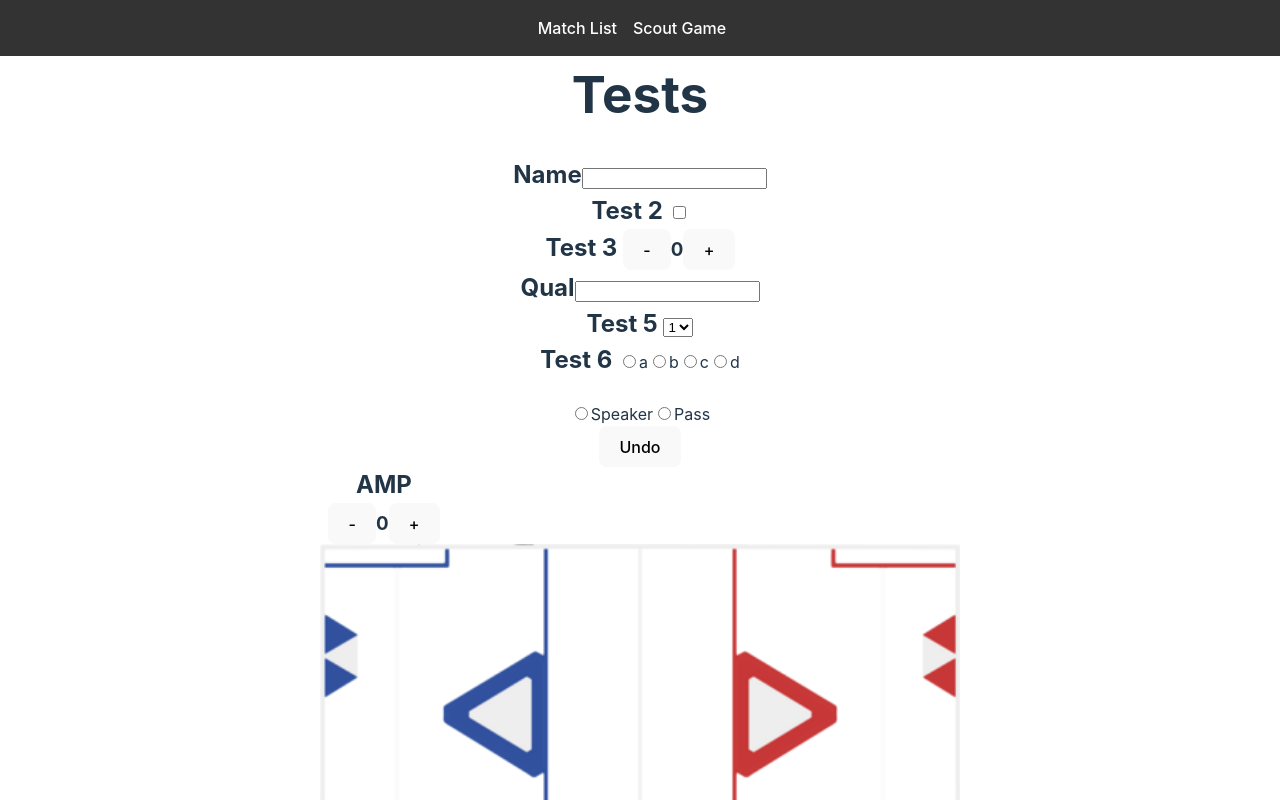
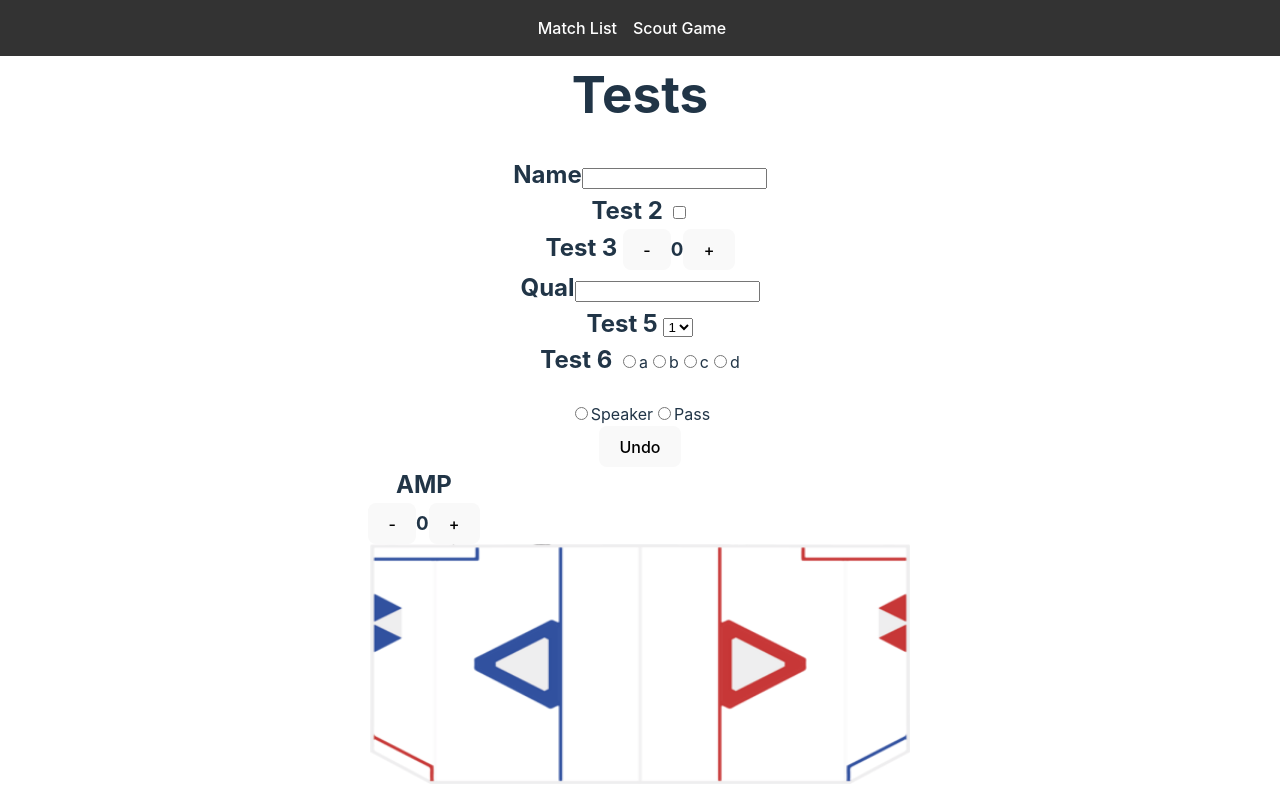
Before and after one commit to GreenBlitz/Scouting2024, a React (Vite) app: page /ScouterTab in a window 1280 px wide. Shown: the top 800 px of the page. Built offline with nearby package versions, Linux system fonts and the light colour scheme.

Commit message:
Yoni - skibidi

```diff
--- a/src/App.css
+++ b/src/App.css
@@ -15,12 +15,29 @@
   }
 }
 
-.map-amp {
+.succesfulness {
+  position: absolute;
+  top: 80%;
+  left: 45%;
+  width: 80px;
+}
+
+.map-amp-left {
   h3,
   h2,
   button {
     display: inline;
     right: 40%;
+    position: relative;
+  }
+}
+
+.map-amp-right {
+  h3,
+  h2,
+  button {
+    display: inline;
+    left: 40%;
     position: relative;
   }
 }
--- a/src/scouter/frontend/ScoutingTab.tsx
+++ b/src/scouter/frontend/ScoutingTab.tsx
@@ -46,8 +46,9 @@ function ScouterTab() {
       />
       <MapQuery
         name="CRESCENDO"
-        width={640}
-        height={340}
+        side="blue"
+        width={540}
+        height={240}
         imagePath="./src/assets/Crescendo Map Blue.png"
         primaryButtons={{ Speaker: "yellow", Pass: "purple" }}
       />
--- a/src/scouter/frontend/querytypes/MapQuery.tsx
+++ b/src/scouter/frontend/querytypes/MapQuery.tsx
@@ -5,6 +5,7 @@ import { localStorageTabName } from "../ScouterQuery";
 import CounterQuery from "./CounterQuery";
 interface MapQueryProps {
   name: string;
+  side: "blue" | "red";
   width: number;
   height: number;
   imagePath: string;
@@ -23,13 +24,14 @@ const MapQuery: React.FC<MapQueryProps> = ({
   height,
   imagePath,
   primaryButtons,
+  side,
 }) => {
   const localStorageKey = localStorageTabName + name + "/Points";
   const [dataPoints, setDataPoints] = useState<DataPoint[]>(
     JSON.parse(localStorage.getItem(localStorageKey) || "[]")
   );
   const [pressedPrimary, setPressedPrimary] = useState<string>("");
-  const [lastClickedPoint, setLastClickedPoint] = useState<Point>();
+  const [lastClickedPoint, setLastClickedEvent] = useState<Point>();
 
   const canvasRef = useRef<HTMLCanvasElement>(null);
   const context = canvasRef.current ? canvasRef.current.getContext("2d") : null;
@@ -48,7 +50,7 @@ const MapQuery: React.FC<MapQueryProps> = ({
       data: pressedPrimary,
       successfulness: successfulness,
     };
-    setLastClickedPoint(undefined);
+    setLastClickedEvent(undefined);
     setDataPoints((prev) => [...prev, clickedPoint]);
   }
 
@@ -74,10 +76,11 @@ const MapQuery: React.FC<MapQueryProps> = ({
   }
 
   function handleClick(event: React.MouseEvent<HTMLCanvasElement, MouseEvent>) {
-    setLastClickedPoint({
+    const clickedPoint = {
       x: event.pageX - event.currentTarget.offsetLeft,
       y: event.pageY - event.currentTarget.offsetTop,
-    });
+    };
+    setLastClickedEvent(clickedPoint);
   }
 
   useEffect(() => {
@@ -85,7 +88,7 @@ const MapQuery: React.FC<MapQueryProps> = ({
     drawPoints();
   }, [dataPoints, addPoint]);
 
-  const buttons = !lastClickedPoint && (
+  const buttons = (
     <div className="map-buttons">
       <div>
         {Object.entries(primaryButtons).map((option, index) => {
@@ -107,18 +110,23 @@ const MapQuery: React.FC<MapQueryProps> = ({
       <button type="button" onClick={removeLastPoint}>
         Undo
       </button>
+      <div className={side === "blue" ? "map-amp-left" : "map-amp-right"}>
+        <h2>AMP</h2>
+        <br />
+        <CounterQuery name={name + "/Amp"} />
+      </div>
     </div>
   );
 
   const successfulnessButtons = lastClickedPoint && (
-    <div className="successfulness">
+    <div className="succesfulness">
       <button type="button" onClick={() => addPoint(lastClickedPoint, true)}>
         Successful
       </button>
       <button type="button" onClick={() => addPoint(lastClickedPoint, false)}>
         Unsuccessful
       </button>
-      <button type="button" onClick={() => setLastClickedPoint(undefined)}>
+      <button type="button" onClick={() => setLastClickedEvent(undefined)}>
         Remove
       </button>
     </div>
@@ -128,14 +136,7 @@ const MapQuery: React.FC<MapQueryProps> = ({
     <>
       <br />
       {buttons}
-      {successfulnessButtons}
-      <div className="map-amp">
-        <h2>AMP</h2>
-        <br />
-        <CounterQuery name={name + "/Amp"} />
-      </div>
       <div
-        className="map"
         style={{
           backgroundImage: 'url("' + imagePath + '")',
           backgroundSize: "100% 100%",
@@ -156,7 +157,8 @@ const MapQuery: React.FC<MapQueryProps> = ({
           value={JSON.stringify(dataPoints)}
         />
       </div>
-      {}
+      {successfulnessButtons}
+
       <br />
     </>
   );
```
